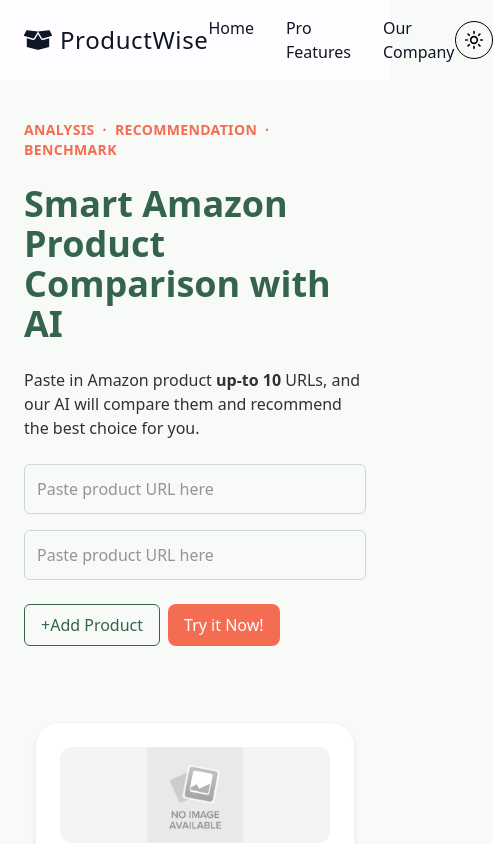
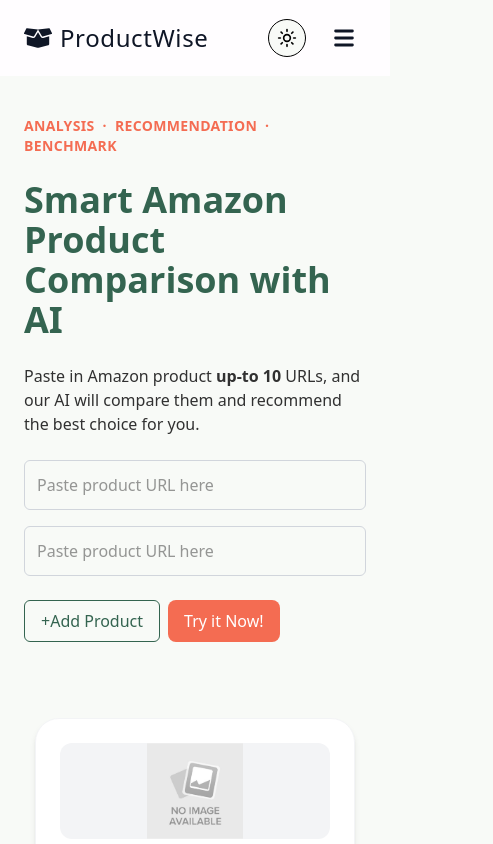
Before and after one commit to sayidmabrur/amazon-comparison-AI, a Next.js app: page / in a window 390 px wide. Shown: the top 844 px of the page, 493 px wide, since content can reach past the window. Built offline with nearby package versions, Linux system fonts and the light colour scheme.

Commit message:
fixed navbar

```diff
--- a/src/components/layout/Navbar.tsx
+++ b/src/components/layout/Navbar.tsx
@@ -4,9 +4,11 @@
 import ThemeToggle from "../ui/ThemeToggle";
 import Link from 'next/link';
 import { FaBoxOpen } from 'react-icons/fa';
+import { HiMenu, HiX } from 'react-icons/hi'; // hamburger & close icons
 
 const Navbar = () => {
     const [isSticky, setIsSticky] = useState(false);
+    const [menuOpen, setMenuOpen] = useState(false);
 
     useEffect(() => {
         const handleScroll = () => {
@@ -22,6 +24,11 @@
             window.removeEventListener('scroll', handleScroll);
         };
     }, []);
+
+    // Close menu on navigation (optional)
+    const handleLinkClick = () => {
+        setMenuOpen(false);
+    };
 
     return (
         <header className={`w-full px-6 py-4 flex items-center bg-navbar transition-all duration-300 z-50
@@ -39,8 +46,8 @@
                 </Link>
             </div>
 
-            {/* Center: Navigation Menu */}
-            <nav className="flex-1 flex justify-center gap-8">
+            {/* Center: Navigation Menu (desktop) */}
+            <nav className="flex-1 justify-center gap-8 hidden md:flex">
                 <Link href="/" className="text-[var(--light-h1-text)] dark:text-[var(--dark-h1-text)] hover:underline">
                     Home
                 </Link>
@@ -52,10 +59,46 @@
                 </Link>
             </nav>
 
-            {/* Right: Theme Toggle */}
-            <div className="flex-1 flex justify-end">
+            {/* Right: Theme Toggle & Hamburger Menu */}
+            <div className="flex-1 flex justify-end items-center gap-4">
                 <ThemeToggle />
+
+                {/* Hamburger Menu button (mobile only) */}
+                <button
+                    className="md:hidden p-2 rounded-md focus:outline-none focus:ring-2 focus:ring-offset-2 focus:ring-blue-500"
+                    onClick={() => setMenuOpen(!menuOpen)}
+                    aria-label="Toggle menu"
+                >
+                    {menuOpen ? <HiX size={28} /> : <HiMenu size={28} />}
+                </button>
             </div>
+
+            {/* Mobile menu dropdown */}
+            {menuOpen && (
+                <nav className="fixed top-[64px] left-0 right-0 bg-navbar dark:bg-gray-900 shadow-md flex flex-col items-center gap-6 py-6 md:hidden z-40">
+                    <Link
+                        href="/"
+                        className="text-[var(--light-h1-text)] dark:text-[var(--dark-h1-text)] hover:underline text-lg"
+                        onClick={handleLinkClick}
+                    >
+                        Home
+                    </Link>
+                    <Link
+                        href="/#"
+                        className="text-[var(--light-h1-text)] dark:text-[var(--dark-h1-text)] hover:underline text-lg"
+                        onClick={handleLinkClick}
+                    >
+                        Pro Features
+                    </Link>
+                    <Link
+                        href="/#"
+                        className="text-[var(--light-h1-text)] dark:text-[var(--dark-h1-text)] hover:underline text-lg"
+                        onClick={handleLinkClick}
+                    >
+                        Our Company
+                    </Link>
+                </nav>
+            )}
         </header>
     );
 };
```
